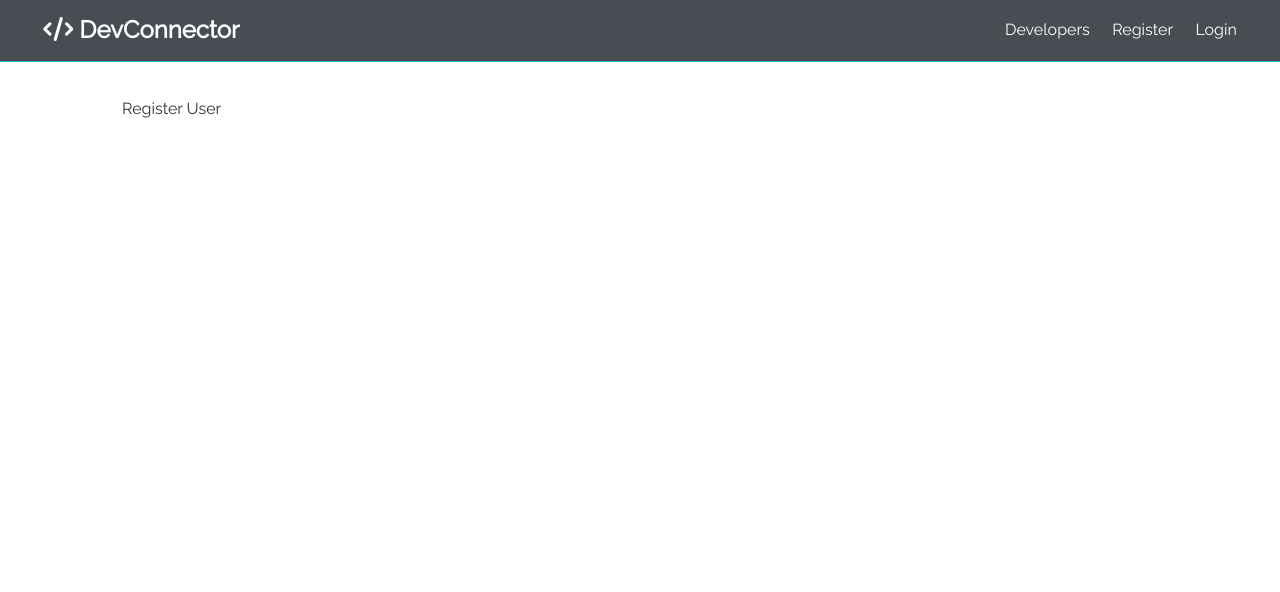
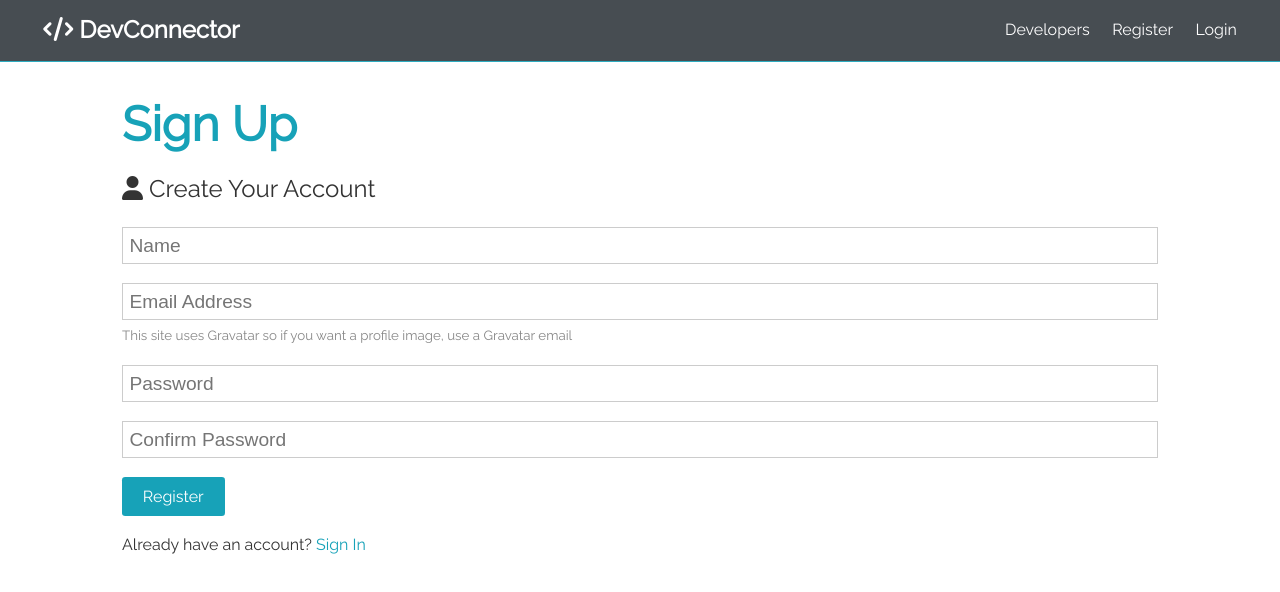
Before and after one commit to S-Rosemond/MERN-FULLSTACK, a React (Create React App) app in the folder client/: page /register in a window 1280 px wide. Shown: the top 592 px of the page. Built offline with nearby package versions, Linux system fonts and the light colour scheme.

Commit message:
Register/ login page

```diff
--- a/client/src/app/App.js
+++ b/client/src/app/App.js
@@ -10,12 +10,12 @@ const App = () => (
 		<React.Fragment>
 			<Navbar />
 			<Route exact path="/" component={Landing} />
-			<Switch>
-				<section className="container">
+			<section className="container">
+				<Switch>
 					<Route exact path="/login" component={Login} />
 					<Route exact path="/register" component={Register} />
-				</section>
-			</Switch>
+				</Switch>
+			</section>
 		</React.Fragment>
 	</Router>
 );
--- a/client/src/components/auth/Register.js
+++ b/client/src/components/auth/Register.js
@@ -1,7 +1,89 @@
-import React from 'react';
+import React, { useState } from 'react';
 
 const Register = () => {
-	return <div>Register User</div>;
+	const [formData, setFormData] = useState({
+		name: '',
+		email: '',
+		password: '',
+		password2: ''
+	});
+
+	const { name, email, password, password2 } = formData;
+	/* 	changed explained for future ref:
+		[e.target.name] from e || event v-js : document event listner. target.name so it is dynamic. e.target.value same from value attr. Then just set from Hook.
+	*/
+	const changed = event => setFormData({ ...formData, [event.target.name]: event.target.value });
+
+	// Personal test: useEffect / side effect
+	//useEffect(() => console.log(formData), [formData]);
+
+	// form submit func
+	const submitForm = event => {
+		event.preventDefault();
+		if (password !== password2) {
+			console.log('Passwords do not match');
+		} else {
+			console.log(formData);
+		}
+	};
+
+	return (
+		<React.Fragment>
+			<h1 className="large text-primary">Sign Up</h1>
+			<p className="lead">
+				<i className="fas fa-user" /> Create Your Account
+			</p>
+			<form className="form" onSubmit={event => submitForm(event)}>
+				<div className="form-group">
+					<input
+						type="text"
+						placeholder="Name"
+						name="name"
+						value={name}
+						required
+						onChange={event => changed(event)}
+					/>
+				</div>
+				<div className="form-group">
+					<input
+						required
+						type="email"
+						placeholder="Email Address"
+						name="email"
+						value={email}
+						onChange={event => changed(event)}
+					/>
+					<small className="form-text">
+						This site uses Gravatar so if you want a profile image, use a Gravatar email
+					</small>
+				</div>
+				<div className="form-group">
+					<input
+						type="password"
+						placeholder="Password"
+						name="password"
+						minLength="6"
+						value={password}
+						onChange={event => changed(event)}
+					/>
+				</div>
+				<div className="form-group">
+					<input
+						type="password"
+						placeholder="Confirm Password"
+						name="password2"
+						minLength="6"
+						value={password2}
+						onChange={event => changed(event)}
+					/>
+				</div>
+				<input type="submit" className="btn btn-primary" value="Register" />
+			</form>
+			<p className="my-1">
+				Already have an account? <a href="login.html">Sign In</a>
+			</p>
+		</React.Fragment>
+	);
 };
 
 export default Register;
```
